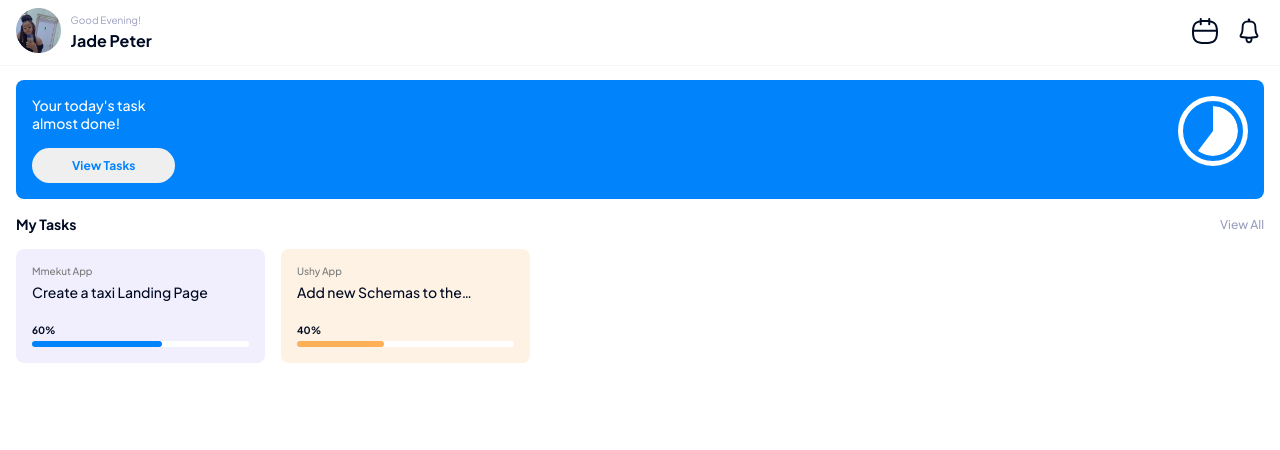
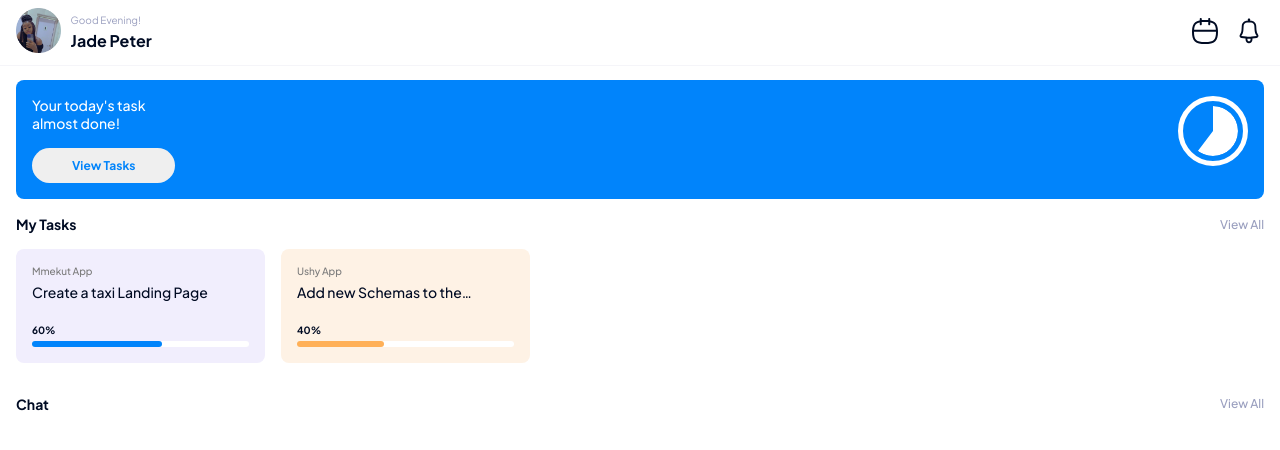
Before and after one commit to 9trocoder/mmekut, a React (Create React App) app: page / in a window 1280 px wide. Shown: the top 450 px of the page. Built offline with nearby package versions, Linux system fonts and the light colour scheme.

Commit message:
Update homepage.js

```diff
--- a/src/pages/homepage/homepage.js
+++ b/src/pages/homepage/homepage.js
@@ -75,6 +75,11 @@ function Homepage() {
           handleClick={handleTaskClick}
         />
       </div>
+      <HeaderWithButton
+        headerName="Chat"
+        headerButtonName="View All"
+        handleClick={handleMyTaskClick}
+      />
     </>
   );
 }
```
